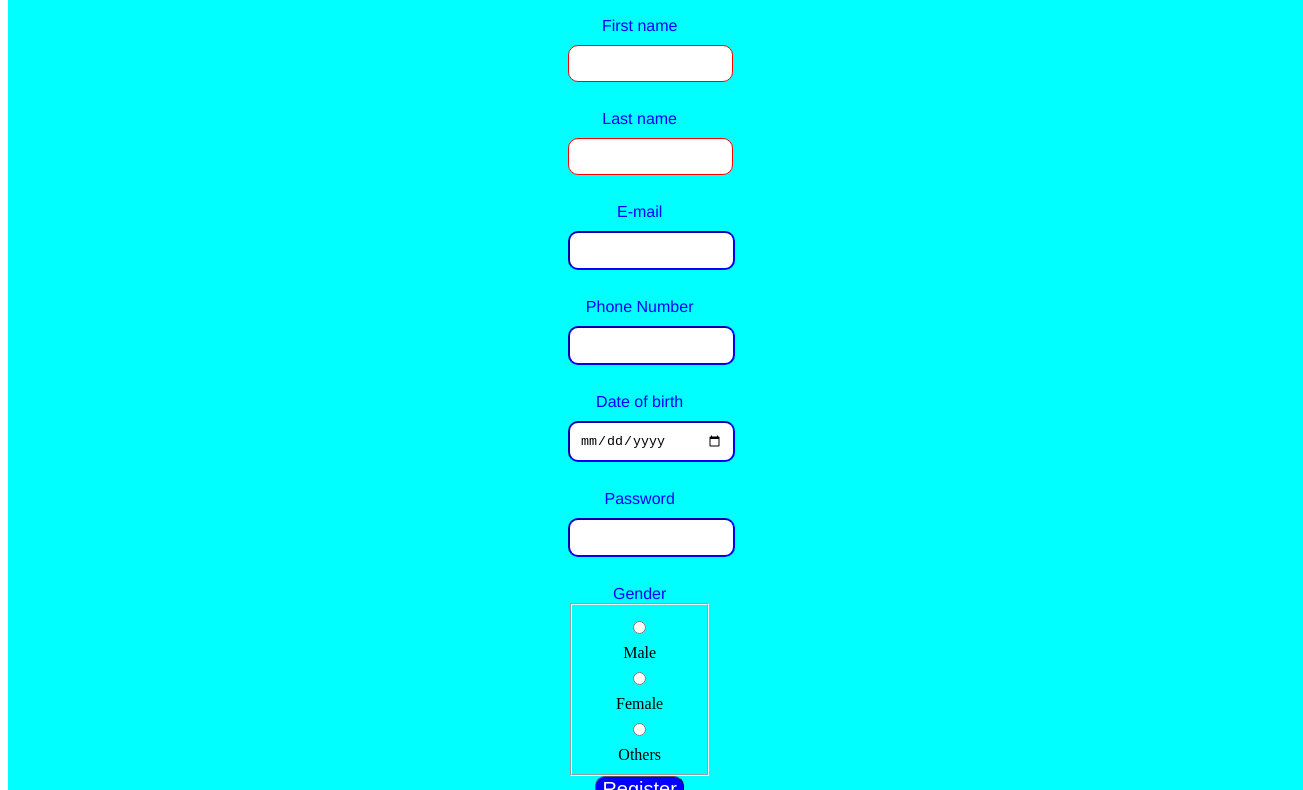
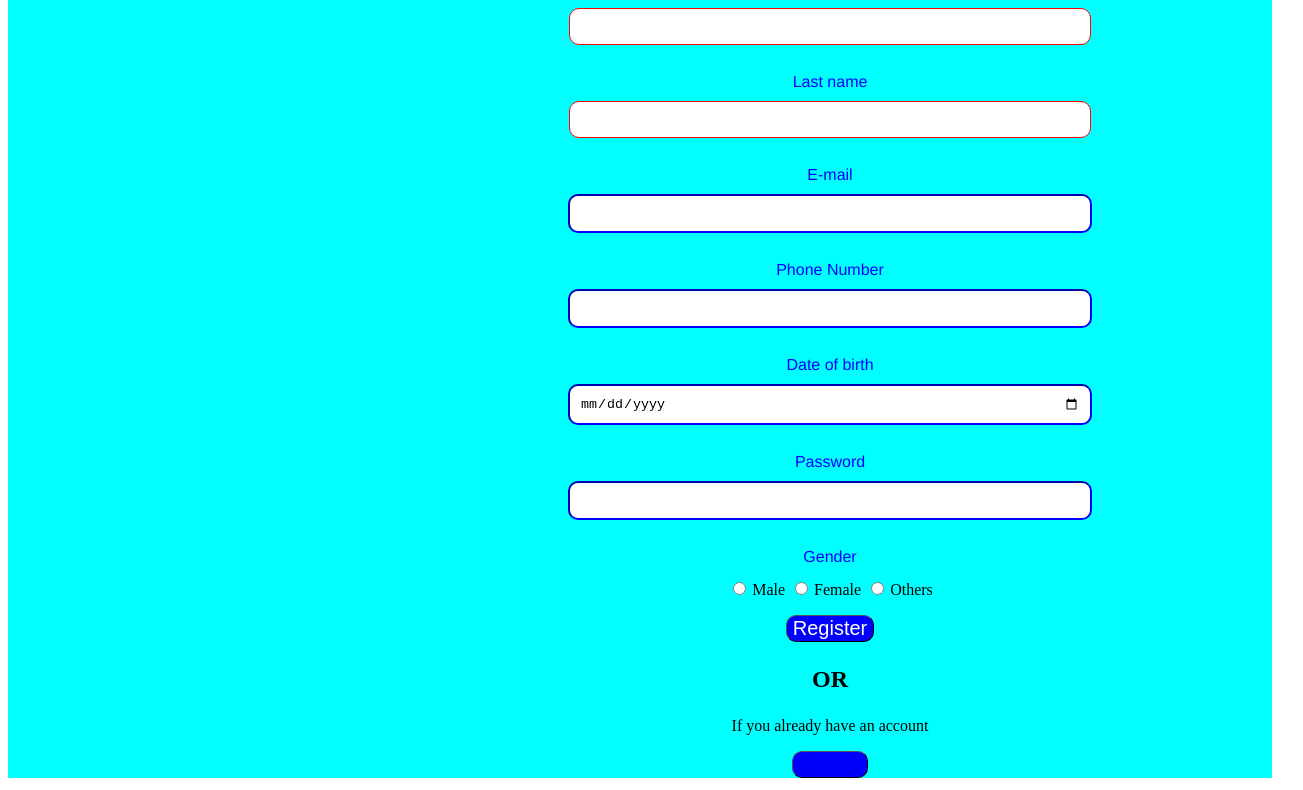
Before and after one commit to Obexduke/sign-in_and_log-in, a plain HTML site: page index.html in a window 1280 px wide. Shown: the part 192-982 px from the top of the page, 1303 px wide, since content can reach past the window. Drawn offline with Linux system fonts and the light colour scheme.

Commit message:
third commit

```diff
--- a/input.css
+++ b/input.css
@@ -1,9 +1,7 @@
 .code{
-    position: absolute;
     display: flex;
     justify-content: center;
     padding-top: 4rem;
-    position: absolute;
     text-align: center;
     padding-left: 35rem;
     background-color: aqua;
@@ -13,7 +11,7 @@
 input{
     margin: 10px 0;
     padding: 10px;
-    width: 100%;
+    width: 500px;
     border-radius: 10px;
     border-width: 2px;
     border-color: blue;
@@ -37,6 +35,7 @@ button:hover{
     color: blue;
     background-color: white;
     cursor: pointer;
+    transition: 1s;
 }
 input:invalid{
     border: 1px solid red;
@@ -44,3 +43,10 @@ input:invalid{
 h1{
     padding: 10px;
 }
+#set>input{
+   width: 25px;
+   border-style: none;
+}
+#set{
+    border-style: none;
+}
--- a/login.css
+++ b/login.css
@@ -33,6 +33,7 @@ button {
 button:hover{
     background-color: white;
     color: blue;
+    transition: 1s;
 }
 .yo{
     color: blue;
```
